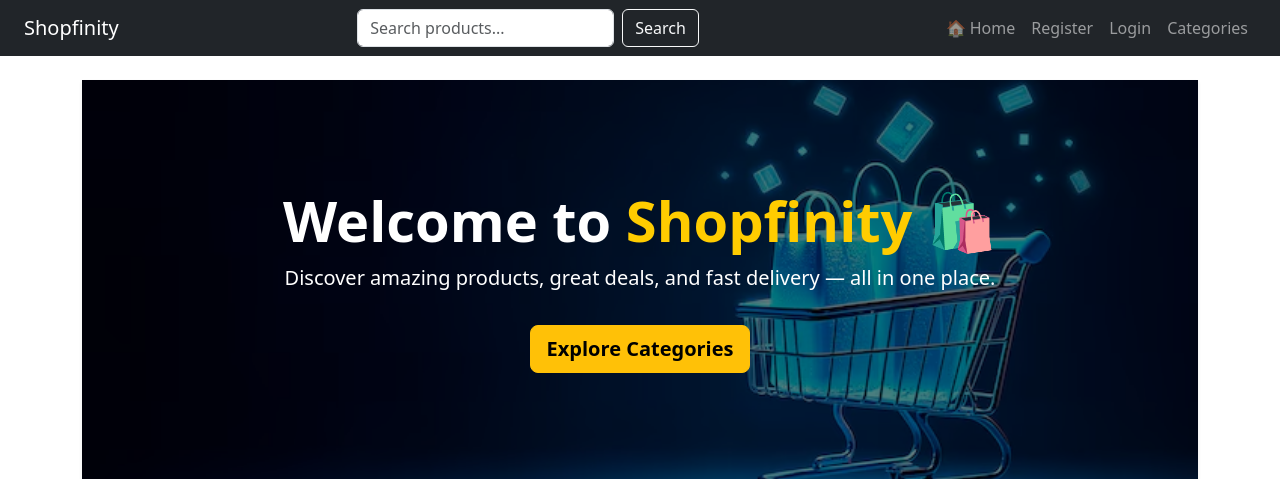
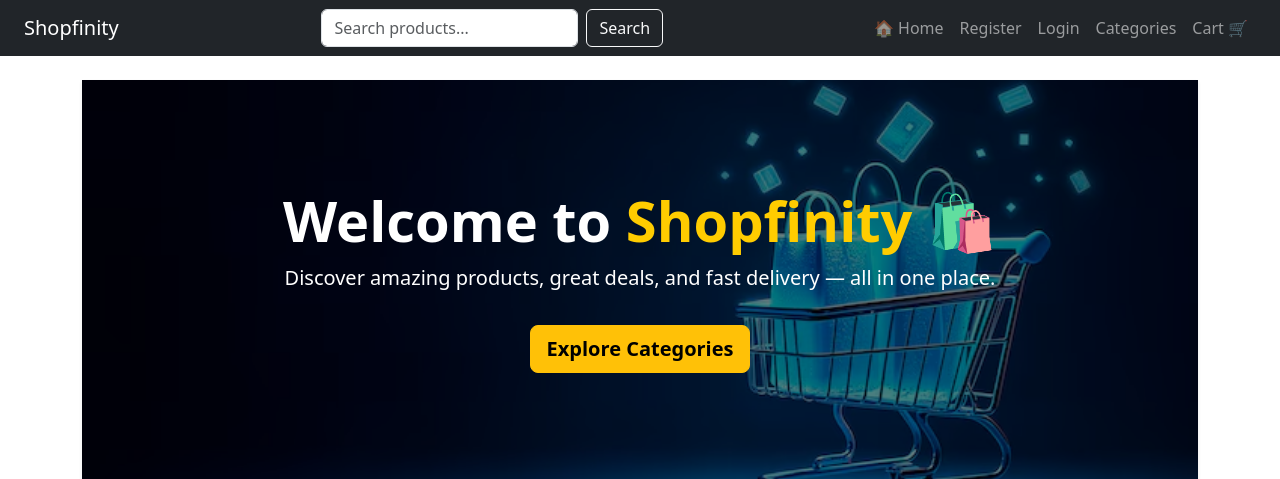
Before and after one commit to M-Swathi22/Shopfinity, a Django app: page / in a window 1280 px wide. Shown: the top 479 px of the page. Run offline with Django 5.2, Linux system fonts and the light colour scheme.

Commit message:
Added cart page and updated base.html for navigation

```diff
--- a/ecommerce_project/ecommerce_app/templates/base.html
+++ b/ecommerce_project/ecommerce_app/templates/base.html
@@ -29,7 +29,7 @@
         <li class="nav-item"><a class="nav-link" href="{% url 'register' %}">Register</a></li>
         <li class="nav-item"><a class="nav-link" href="{% url 'login' %}">Login</a></li>
         <li class="nav-item"><a class="nav-link" href="{% url 'categories' %}">Categories</a></li>
-
+        <li class="nav-item"><a class="nav-link" href="{% url 'view_cart' %}">Cart 🛒</a></li>
       </ul>
     </div>
   </nav>
--- a/ecommerce_project/ecommerce_app/urls.py
+++ b/ecommerce_project/ecommerce_app/urls.py
@@ -8,6 +8,9 @@ urlpatterns = [
      path('categories/',views.categories,name='categories'),
      path('categories/<str:category>/', views.category_products, name='category_products'),
      path('product/<int:product_id>/', views.product_detail, name='product_detail'),
+     path('cart/', views.cart, name='view_cart'),
+     path('add-to-cart/<int:product_id>/', views.add_to_cart, name='add_to_cart'),
+     path('remove-from-cart/<int:product_id>/', views.remove_from_cart, name='remove_from_cart'),
      path('search/', views.search, name='search'),
 
 
--- a/ecommerce_project/ecommerce_app/views.py
+++ b/ecommerce_project/ecommerce_app/views.py
@@ -66,3 +66,68 @@ def product_detail(request, product_id):
         raise Http404("Product not found")
 
     return render(request, 'product_detail.html', {'product': product})
+
+def add_to_cart(request, product_id):
+    if 'customer_id' not in request.session:
+        return redirect('login')  # Redirect to login if not logged in
+
+    customer_id = request.session['customer_id']
+    customer = Customer.objects.get(id=customer_id)
+    product = get_object_or_404(Product, id=product_id)
+
+    cart_item, created = Cart.objects.get_or_create(
+        customer=customer,
+        product=product,
+        defaults={'quantity': 1}
+    )
+
+    if not created:
+        cart_item.quantity += 1
+        cart_item.save()
+
+    return redirect('view_cart')
+
+def cart(request):
+    if 'customer_id' not in request.session:
+        return redirect('login')  # Redirect if not logged in
+
+    customer_id = request.session['customer_id']
+    customer = Customer.objects.get(id=customer_id)
+
+    cart_items_db = Cart.objects.filter(customer=customer)
+
+    cart_items = []
+    total = 0
+
+    for item in cart_items_db:
+        item_total = item.product.price * item.quantity
+        cart_items.append({
+            'product': item.product,
+            'quantity': item.quantity,
+            'total_price': item_total
+        })
+        total += item_total
+
+    context = {
+        'cart_items': cart_items,
+        'total': total
+    }
+
+    print("Cart items from DB:", cart_items)
+    return render(request, 'cart.html', context)
+
+def remove_from_cart(request, product_id):
+    if 'customer_id' not in request.session:
+        return redirect('login')
+
+    customer_id = request.session['customer_id']
+    customer = Customer.objects.get(id=customer_id)
+
+    try:
+        cart_item = Cart.objects.get(customer=customer, product_id=product_id)
+        cart_item.delete()
+        messages.success(request, 'Product removed from cart.')
+    except Cart.DoesNotExist:
+        messages.error(request, 'Product not found in your cart.')
+
+    return redirect('view_cart')
```
Also changed, not shown: ecommerce_project/ecommerce_app/templates/cart.html (added, +53 -0 lines), ecommerce_project/ecommerce_app/templates/product_detail.html (+12 -1 lines).
